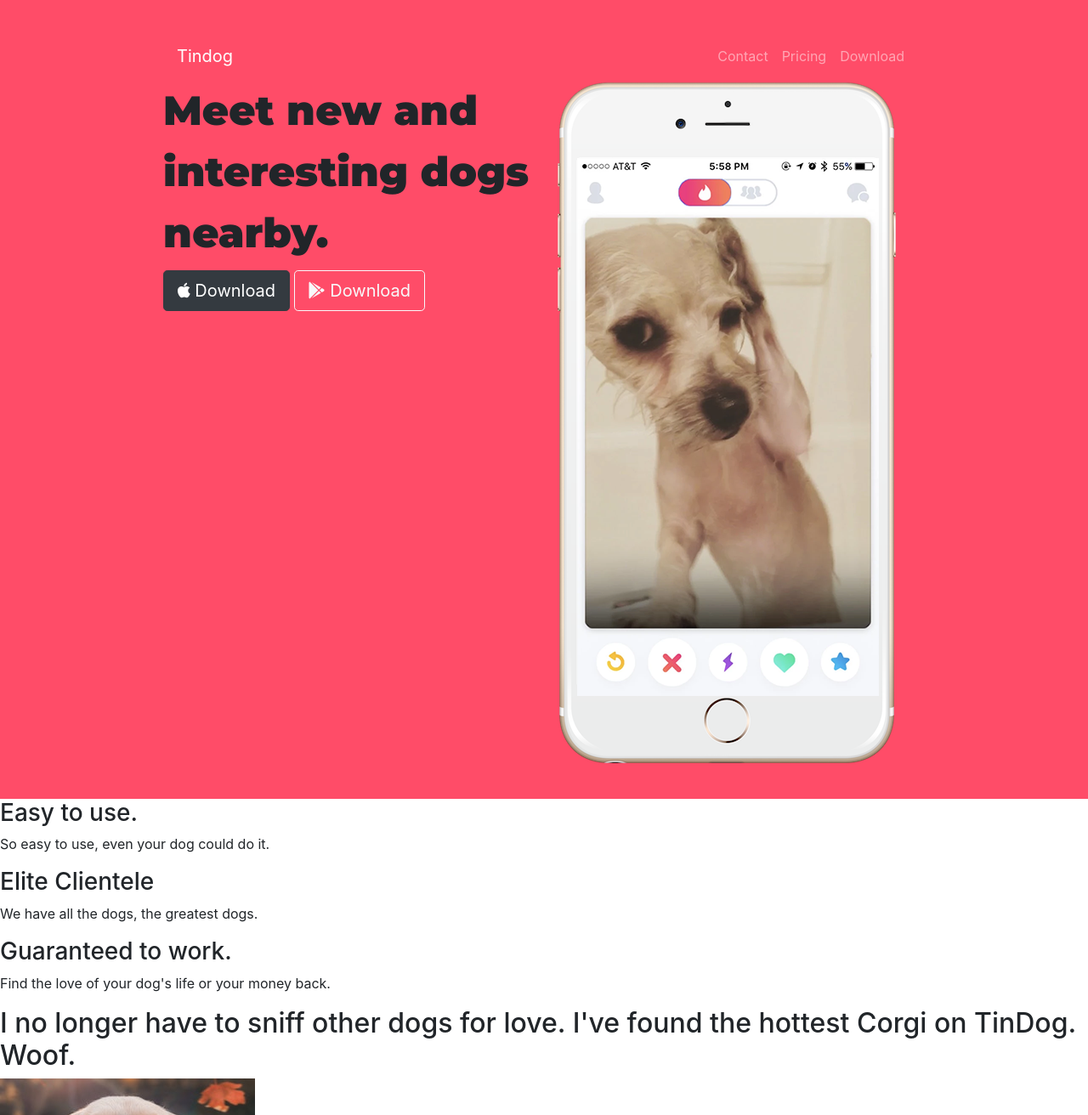
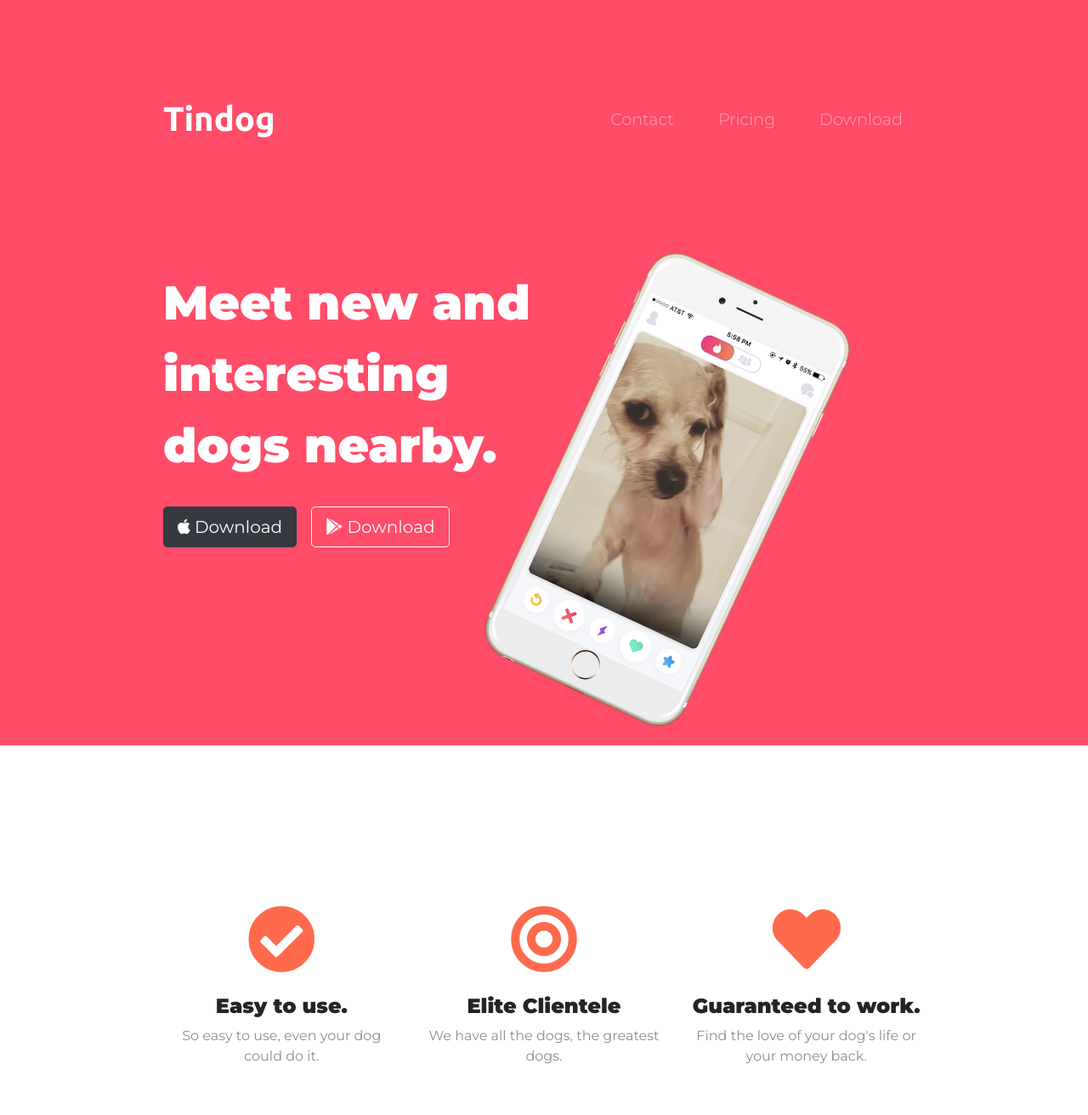
Before and after one commit to mgmavely/Web-Dev-Bootcamp, a plain HTML site: page TinDog-Start-master/index.html in a window 1280 px wide. Shown: the top 1312 px of the page at 85% size. Drawn offline with nearby package versions, Linux system fonts and the light colour scheme.

Commit message:
2nd day of Bootstrap project'

```diff
--- a/TinDog-Start-master/css/styles.css
+++ b/TinDog-Start-master/css/styles.css
@@ -1,6 +1,20 @@
+body {
+  font-family: 'Montserrat', sans-serif;
+}
+
+h3 {
+  font-family: "Montserrat";
+  font-weight: 900;
+  font-size: 1.5rem;
+}
+
+p {
+  color: #8f8f8f;
+}
+
 .intro-text {
   font-family: 'Montserrat', sans-serif;
-  font-size: 3rem;
+  font-size: 3.5rem;
   line-height: 1.5;
   font-weight: 900;
 }
@@ -12,4 +26,58 @@
 
 #title {
   background-color: #ff4c68;
+  color: #fff;
 }
+
+
+/* Navigation Bar */
+.navbar {
+  padding: 0 0 4.5rem;
+}
+
+.navbar-brand {
+  font-family: 'ubuntu';
+  font-size: 2.5rem;
+  font-weight: bold;
+  text-align: center;
+  padding: 4.5rem 0;
+}
+
+.nav-item {
+  padding: 0 18px;
+}
+
+.nav-link {
+  font-size: 1.2rem;
+  font-family: 'Montserrat';
+  font-weight: 300;
+}
+
+/* Download Buttons */
+.dl-btn {
+  margin: 5% 3% 15% 0;
+}
+
+/* Title Image */
+.title-image {
+  width: 60%;
+  transform: rotate(25deg);
+}
+
+
+/* Features */
+
+#features {
+  padding: 150px 0;
+  text-align: center;
+}
+
+.feature-icons {
+  font-size: 5rem;
+  color: #FF6A4D;
+  padding-bottom: 25px;
+}
+
+.feature-icons:hover {
+  color: #ff4c68;
+}
--- a/TinDog-Start-master/index.html
+++ b/TinDog-Start-master/index.html
@@ -46,11 +46,11 @@
       <div class="row">
         <div class="col-lg-6 col-md-12 col-sm-12">
           <h1 class="intro-text">Meet new and interesting dogs nearby.</h1>
-          <button type="button" class="btn btn-dark btn-lg"><i class="fab fa-apple"></i> Download</button>
-          <button type="button" class="btn btn-outline-light btn-lg"><i class="fab fa-google-play"></i> Download</button>
+          <button type="button" class="btn btn-dark btn-lg dl-btn"><i class="fab fa-apple"></i> Download</button>
+          <button type="button" class="btn btn-outline-light btn-lg dl-btn"><i class="fab fa-google-play"></i> Download</button>
         </div>
         <div class="col-lg-6 col-md-12 col-sm-12">
-          <img src="images/iphone6.png" alt="iphone-mockup">
+          <img src="images/iphone6.png" alt="iphone-mockup" class="title-image">
         </div>
       </div>
     </div>
@@ -60,16 +60,25 @@
   <!-- Features -->
 
   <section id="features">
-
+    <div class="container-fluid">
+      <div class="row">
+        <div class="col-lg-4 col-md-12 col-sm-12 ft">
+          <i class="fas fa-check-circle feature-icons"></i>
           <h3>Easy to use.</h3>
           <p>So easy to use, even your dog could do it.</p>
-
+        </div>
+        <div class="col-lg-4 col-md-12 col-sm-12 ft">
+          <i class="fas fa-bullseye feature-icons"></i>
           <h3>Elite Clientele</h3>
           <p>We have all the dogs, the greatest dogs.</p>
-
+        </div>
+        <div class="col-lg-4 col-md-12 col-sm-12 ft">
+          <i class="fas fa-heart feature-icons"></i>
           <h3>Guaranteed to work.</h3>
           <p>Find the love of your dog's life or your money back.</p>
-
+        </div>
+      </div>
+  </div>
   </section>
 
 
```
Lines whose indentation alone changed are shown as unchanged.
